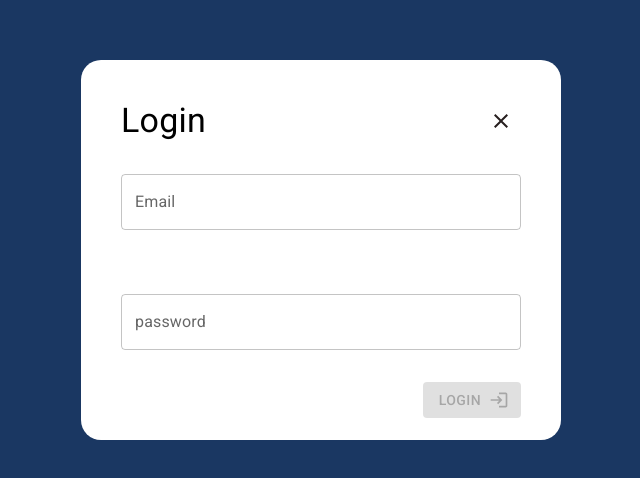
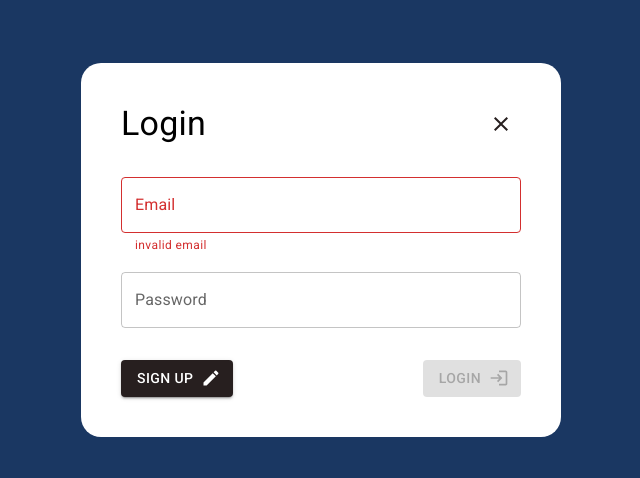
Before and after one commit to LucasMacchi/MovieRating_Client, a React (Create React App) app: page /login in a window 1280 px wide. Shown: the part 150-628 px from the top of the page, without its empty margins (319-959 px from the left). Built offline with nearby package versions, Linux system fonts and the light colour scheme; no server answers.

Commit message:
login, register

```diff
--- a/package.json
+++ b/package.json
@@ -8,6 +8,7 @@
     "@fontsource/roboto": "^4.5.8",
     "@mui/icons-material": "^5.11.16",
     "@mui/material": "^5.12.2",
+    "@mui/x-date-pickers": "^6.4.0",
     "@reduxjs/toolkit": "^1.9.5",
     "@testing-library/jest-dom": "^5.16.5",
     "@testing-library/react": "^13.4.0",
@@ -18,6 +19,7 @@
     "@types/react-cookies": "^0.1.0",
     "@types/react-dom": "^18.0.10",
     "axios": "^1.3.6",
+    "dayjs": "^1.11.7",
     "dotenv": "^16.0.3",
     "react": "^18.2.0",
     "react-cookie": "^4.1.1",
--- a/src/Components/LoginPage/Login.tsx
+++ b/src/Components/LoginPage/Login.tsx
@@ -1,10 +1,16 @@
-import { Box, TextField, Button, Backdrop, Alert, IconButton, Typography } from "@mui/material";
+import { Box, TextField, Button, Backdrop, Alert, IconButton, Typography, Select, MenuItem } from "@mui/material";
 import CloseIcon from '@mui/icons-material/Close';
 import LoginIcon from '@mui/icons-material/Login';
-import {  useState } from "react";
+import CreateIcon from '@mui/icons-material/Create';
+import { AdapterDayjs } from '@mui/x-date-pickers/AdapterDayjs';
+import { LocalizationProvider } from '@mui/x-date-pickers/LocalizationProvider';
+import { DatePicker } from '@mui/x-date-pickers/DatePicker';
+
+import {  useState, useEffect } from "react";
 import {useCookies} from "react-cookie"
 import { useAppSelector, useAppDispatch } from "../../Store/hooks"
 import { getUserData, loginUser, getUserInfo } from "../../Store/userSlice";
+import dayjs, { Dayjs } from "dayjs";
 
 export default function Login(){
 
@@ -12,21 +18,71 @@ export default function Login(){
     const userGlobal = useAppSelector(state => state.userSlice)
     const [cookies, setCookies, removeCookies] = useCookies()
 
+    const [signup, setSign] = useState(false)
     const [backdrop, setBackdrop] = useState(true)
     const [error, setError] = useState(false)
+    const d = new Date()
+    const [date, setDate] = useState<Dayjs | null>(dayjs(""))
+    const [userSign, setUserSign] = useState({
+        dateBirth: date?.date()+"-"+(date?.month() ? date?.month() + 1 : date?.month())+"-"+date?.year(),
+        con_pass: "",
+        username: ""
+    })
     const [user, setUser] = useState({
         email: "",
         password: "",
     })
 
-    const [errorE, setErrorE] = useState({
-        error: false,
-        message: ""
-    })
-    const [errorP, setErrorP] = useState({
-        error: false,
-        message: ""
-    })
+    const errorDefault = {
+        email:{
+            error: false,
+            message: ""
+        },
+        password: {
+            error: false,
+            message: ""
+        },
+        passwordConfirmation: {
+            error: false,
+            message: ""
+        },
+        username: {
+            error: false,
+            message: ""
+        },
+        dateOfBirth: {
+            error: false,
+            message: ""
+        }
+
+    }
+    const [errorForm, setErrorF] = useState(errorDefault)
+
+    useEffect(() => {
+        handleErrors()
+    },[user, userSign, date])
+
+    const handleErrors = () => {
+        const emailValidation = /^\S+@\S+\.\S+$/
+        const passwordValidator = /(?=.*\d)(?=.*[a-z])(?=.*[A-Z])/
+        if(user.email.length === 0 || !emailValidation.test(user.email)) setErrorF({...errorForm, email:{error: true, message: "invalid email"}})
+        else{setErrorF({...errorForm, email:{error: false, message: ""}})}
+        if(signup){
+            if(user.password.length < 7 || !passwordValidator.test(user.password)) setErrorF({...errorForm, password:{error: true, message: "password need at least 8 character, one uppercase and one number"}})
+            else {setErrorF({...errorForm, password:{error: false, message: ""}})}
+            if(userSign.con_pass === user.password) setErrorF({...errorForm, passwordConfirmation:{error: true, message: "Passwords doesn't match"}})
+            else {setErrorF({...errorForm, passwordConfirmation:{error: false, message: ""}})}
+            if(userSign.username.length === 0) setErrorF({...errorForm, username:{error: true, message: "Username can't be empty"}})
+            else{setErrorF({...errorForm, username:{error: false, message: ""}})}
+            if(date){
+                if(date.diff(d, "year") >= -18 ) {
+                    setErrorF({...errorForm, dateOfBirth:{error: true, message: "You must be 18 or older"}})
+                }
+                else setErrorF({...errorForm, dateOfBirth:{error: false, message: ""}})
+            }
+
+        }
+    }
 
 
     const handleEmail = (e: string) => {
@@ -34,10 +90,18 @@ export default function Login(){
     }
     const handlePassword = (e: string) => {
         setUser({email: user.email, password: e})
-
+    }
+    const handleConfirmation = (e: string) => {
+        setUserSign({...userSign ,con_pass: e})
+    }
+    const handleUsername = (e: string) => {
+        setUserSign({...userSign, username: e})
     }
     const handleBtnEnable = () => {
-        if(user.email && user.password){
+        if(!signup && user.email && user.password){
+            return false
+        }
+        else if(user.email && user.password && userSign.con_pass && userSign.username && userSign.dateBirth) {
             return false
         }
         else{
@@ -70,9 +134,48 @@ export default function Login(){
 
     }
     const handleLoginError = () => {
-        if(error){
+        if(error && !signup){
             return(
                 <Alert variant="filled" severity="error">Email or Password is incorrect</Alert>
+            )
+        }
+
+    }
+
+    const registerRender = () => {
+
+        if(signup){
+            return(
+                <Box >
+                    <TextField
+                    id="passwordCon"
+                    label="Password Confirmation"
+                    value={userSign.con_pass}
+                    onChange={(e) => handleConfirmation(e.target.value)}
+                    variant="outlined"
+                    color="secondary"
+                    error={errorForm.passwordConfirmation.error}
+                    helperText={errorForm.passwordConfirmation.message}
+                    fullWidth
+                    sx={{marginTop: 0, marginBottom: 2}}
+                    />
+                    <TextField
+                    id="username"
+                    label="Username"
+                    value={userSign.username}
+                    onChange={(e) => handleUsername(e.target.value)}
+                    variant="outlined"
+                    color="secondary"
+                    error={errorForm.username.error}
+                    helperText={errorForm.username.message}
+                    fullWidth
+                    sx={{marginTop: 0, marginBottom: 2}}
+                    />
+                    <LocalizationProvider dateAdapter={AdapterDayjs}>
+                        <DatePicker value={date} onChange={(v) => setDate(v)} slotProps={{textField:{helperText: errorForm.dateOfBirth.message , error: errorForm.dateOfBirth.error}}}/>
+                    </LocalizationProvider>
+                </Box>
+
             )
         }
     }
@@ -80,9 +183,9 @@ export default function Login(){
     return (
         <div>
             <Backdrop open={backdrop} >
-            <Box component="form" onSubmit={(e) => handleLogin(e)} sx={{width: 400, height: 300, p: 5, borderRadius: 5}} bgcolor="Menu">
+            <Box component="form" onSubmit={(e) => handleLogin(e)} sx={{width: 400, minheight: 300, p: 5, borderRadius: 5}} bgcolor="Menu">
                 <Box sx={{display: "flex", justifyContent: "space-between"}}>
-                    <Typography variant="h4" >Login</Typography>
+                    <Typography variant="h4" >{signup ? "Sign up" : "Login"}</Typography>
                     <IconButton color="secondary" onClick={() => setBackdrop(false)}>
                         <CloseIcon/>
                     </IconButton>
@@ -94,27 +197,31 @@ export default function Login(){
                     onChange={(e) => handleEmail(e.target.value)}
                     variant="outlined"
                     color="secondary"
-                    error={errorE.error}
-                    helperText={errorE.message}
+                    error={errorForm.email.error}
+                    helperText={errorForm.email.message}
                     fullWidth
-                    sx={{marginTop: 4, marginBottom: 4}}
+                    sx={{marginTop: 4, marginBottom: 0}}
                 />
                 <TextField
                     id="password"
-                    label="password"
+                    label="Password"
                     value={user.password}
                     onChange={(e) => handlePassword(e.target.value)}
                     variant="outlined"
                     color="secondary"
-                    error={errorP.error}
-                    helperText={errorP.message}
+                    error={errorForm.password.error}
+                    helperText={errorForm.password.message}
                     fullWidth
-                    sx={{marginTop: 4, marginBottom: 2}}
+                    sx={{marginTop: 2, marginBottom: 2}}
                 />
                 {handleLoginError()}
-                <Box sx={{display: "flex", justifyContent: "flex-end"}} >
+                {registerRender()}
+                <Box sx={{display: "flex", justifyContent: "space-between"}} >
+                    <Button onClick={() => setSign(!signup)} color="secondary" variant="contained" sx={{marginTop: 2}} endIcon={<CreateIcon/>} >
+                        {signup ? "LOGIN" : "SIGN UP"}
+                    </Button>
                     <Button type="submit" disabled={handleBtnEnable()} color="secondary" variant="contained" sx={{marginTop: 2}} endIcon={<LoginIcon/>} >
-                        LOGIN
+                    {signup ? "SIGN UP" : "LOGIN"}
                     </Button>
                 </Box>
             </Box>
```
Also changed, not shown: 1 other file (tests, documents, lock files or other folders).
